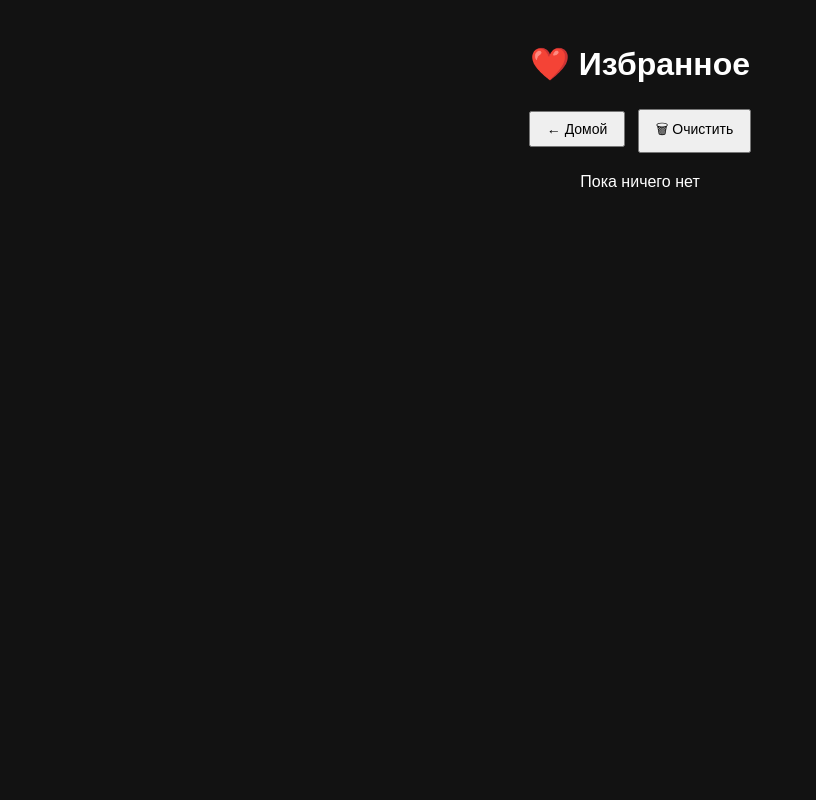
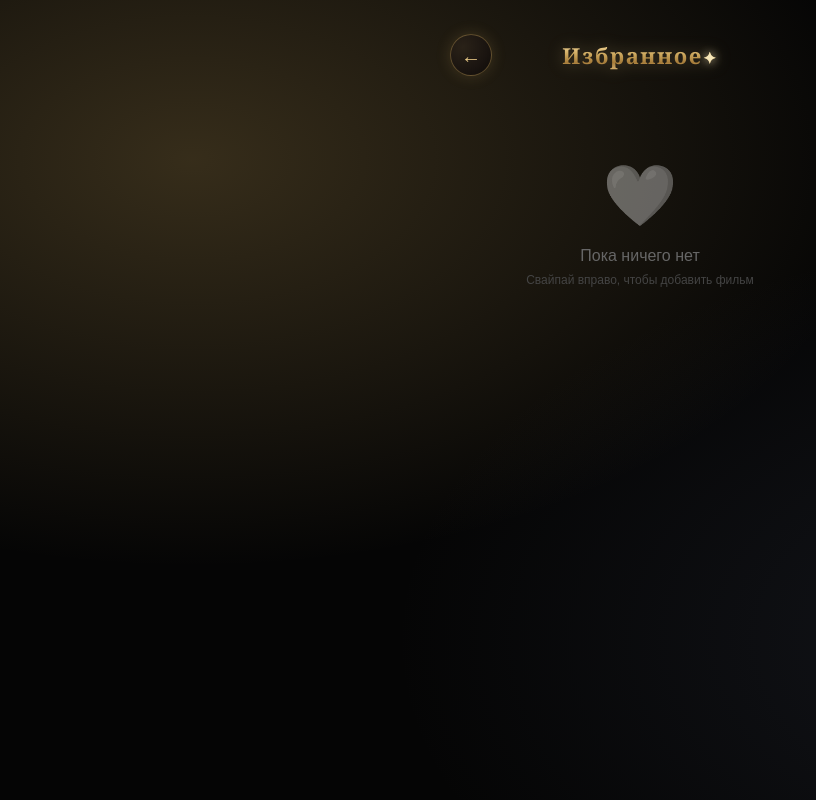
Before and after one commit to VigenMinasan/FilmsKino, a Flask app: page /favourites in a window 1280 px wide. Shown: the whole page, without its empty margins (0-816 px from the left). Run offline with Flask 3, Linux system fonts and the light colour scheme.

Commit message:
Дизанй новый favourites.html

```diff
--- a/templates/favourites.html
+++ b/templates/favourites.html
@@ -1,61 +1,191 @@
 <!DOCTYPE html>
-<html>
+<html lang="ru">
 <head>
-  <meta name="viewport" content="width=device-width, initial-scale=1.0">
-  <title>Избранное</title>
+<meta charset="UTF-8">
+<meta name="viewport" content="width=device-width, initial-scale=1.0, viewport-fit=cover">
+<title>Избранное — КиноТиндер</title>
 <style>
-    body {
-      background: #121212;
+  * { box-sizing: border-box; margin: 0; padding: 0; }
+
+  html, body {
+    background: #050505;
     color: #fff;
+    font-family: 'Georgia', serif;
+    min-height: 100%;
+  }
+
+  .bg {
+    position: fixed;
+    inset: 0;
+    background:
+      radial-gradient(ellipse at 15% 20%, rgba(201, 164, 90, 0.25) 0%, transparent 45%),
+      radial-gradient(ellipse at 85% 80%, rgba(80, 90, 120, 0.2) 0%, transparent 45%),
+      #050505;
+    z-index: 0;
+  }
+
+  .app {
+    position: relative;
+    z-index: 1;
+    min-height: 100dvh;
+    padding: 20px;
+    max-width: 420px;
+    margin: 0 auto;
+    display: flex;
+    flex-direction: column;
+  }
+
+  .header {
+    display: flex;
+    justify-content: space-between;
+    align-items: center;
+    padding: 14px 0 24px;
+  }
+
+  .logo {
+    font-size: 22px;
+    font-weight: bold;
+    letter-spacing: 1.5px;
+    background: linear-gradient(180deg, #f5e5b8 0%, #e8c987 25%, #c9a45a 50%, #a67c3a 75%, #d4b070 100%);
+    -webkit-background-clip: text;
+    -webkit-text-fill-color: transparent;
+    background-clip: text;
+    filter: drop-shadow(0 0 8px rgba(232, 201, 135, 0.3));
+  }
+
+  .logo .star {
+    -webkit-text-fill-color: #f5e5b8;
+    color: #f5e5b8;
+    font-size: 16px;
+    text-shadow: 0 0 10px rgba(245, 229, 184, 0.9);
+  }
+
+  .back-btn {
+    width: 42px;
+    height: 42px;
+    border-radius: 50%;
+    background: radial-gradient(circle at 30% 30%, #2a2218 0%, #1a1410 60%, #0d0a07 100%);
+    display: flex;
+    align-items: center;
+    justify-content: center;
+    text-decoration: none;
+    color: #e8c987;
+    font-size: 20px;
+    border: 1px solid rgba(201, 164, 90, 0.4);
+    box-shadow: 0 0 15px rgba(201, 164, 90, 0.2);
+  }
+
+  .clear-btn {
+    padding: 10px 18px;
+    border-radius: 30px;
+    background: transparent;
+    border: 1px solid rgba(255, 82, 82, 0.5);
+    color: #ff5252;
+    font-size: 12px;
     font-family: Arial;
-      padding: 16px;
+    text-decoration: none;
+    letter-spacing: 0.5px;
   }
-    h1 { text-align: center; }
-    a { color: #4caf50; text-decoration: none; }
-    button {
-      padding: 8px 16px;
-      font-size: 14px;
-      cursor: pointer;
-      margin: 4px;
+
+  .content { flex: 1; padding-bottom: 20px; }
+
+  .movie {
+    display: flex;
+    gap: 12px;
+    background: linear-gradient(180deg, #141414 0%, #0d0d0d 100%);
+    border-radius: 14px;
+    padding: 10px;
+    margin-bottom: 12px;
+    border: 1px solid rgba(201, 164, 90, 0.25);
+    box-shadow: 0 0 15px rgba(201, 164, 90, 0.08);
   }
-    .movie {
-      background: #1e1e1e;
-      padding: 10px;
+
+  .movie img {
+    width: 80px;
     border-radius: 10px;
-      margin-bottom: 10px;
-      display: flex;
-      gap: 10px;
+    flex-shrink: 0;
   }
-    .movie img { width: 80px; border-radius: 6px; }
-    .movie h2 { font-size: 16px; margin-bottom: 4px; }
-    .movie p { font-size: 13px; color: #bbb; }
+
+  .movie-info { flex: 1; min-width: 0; }
+
+  .movie-info h2 {
+    font-size: 16px;
+    color: #f5e5b8;
+    margin-bottom: 4px;
+    font-family: 'Georgia', serif;
+    letter-spacing: 0.5px;
+  }
+
+  .movie-info p {
+    font-size: 12px;
+    color: #999;
+    font-family: Arial;
+    margin-bottom: 4px;
+  }
+
+  .movie-info .rating {
+    color: #f5e5b8;
+    font-weight: bold;
+    font-family: Arial;
+    font-size: 13px;
+    text-shadow: 0 0 8px rgba(245, 229, 184, 0.4);
+  }
+
+  .empty {
+    text-align: center;
+    color: #666;
+    padding: 60px 20px;
+    font-family: Arial;
+  }
+
+  .empty .big {
+    font-size: 60px;
+    display: block;
+    margin-bottom: 16px;
+    opacity: 0.4;
+  }
 </style>
 </head>
 <body>
 
-  <h1>❤️ Избранное</h1>
+  <div class="bg"></div>
 
-  <div style="text-align: center; margin-bottom: 16px;">
-    <a href="/"><button>← Домой</button></a>
-    <a href="/clear"><button>🗑 Очистить</button></a>
+  <div class="app">
+    <div class="header">
+      <a href="/" class="back-btn">←</a>
+      <div class="logo">Избранное<span class="star">✦</span></div>
+      {% if favourites %}
+        <a href="/clear" class="clear-btn">Очистить</a>
+      {% else %}
+        <div style="width: 42px;"></div>
+      {% endif %}
     </div>
 
+    <div class="content">
       {% if favourites %}
         {% for f in favourites %}
           <div class="movie">
             {% if f.poster_path %}
-          <img src="https://image.tmdb.org/t/p/w200{{ f.poster_path }}">
+              <img src="https://image.tmdb.org/t/p/w200{{ f.poster_path }}" alt="{{ f.title }}">
             {% endif %}
-        <div>
+            <div class="movie-info">
               <h2>{{ f.title }}</h2>
               <p>{{ f.release_date }}</p>
-          <p>⭐ {{ f.vote_average }}</p>
+              <p class="rating">★ {{ f.vote_average }}</p>
             </div>
           </div>
         {% endfor %}
       {% else %}
-    <p style="text-align: center;">Пока ничего нет</p>
+        <div class="empty">
+          <span class="big">🤍</span>
+          <p>Пока ничего нет</p>
+          <p style="margin-top: 8px; font-size: 12px; color: #444;">
+            Свайпай вправо, чтобы добавить фильм
+          </p>
+        </div>
       {% endif %}
+    </div>
+  </div>
 
 </body>
 </html>
```
Lines whose indentation alone changed are shown as unchanged.
